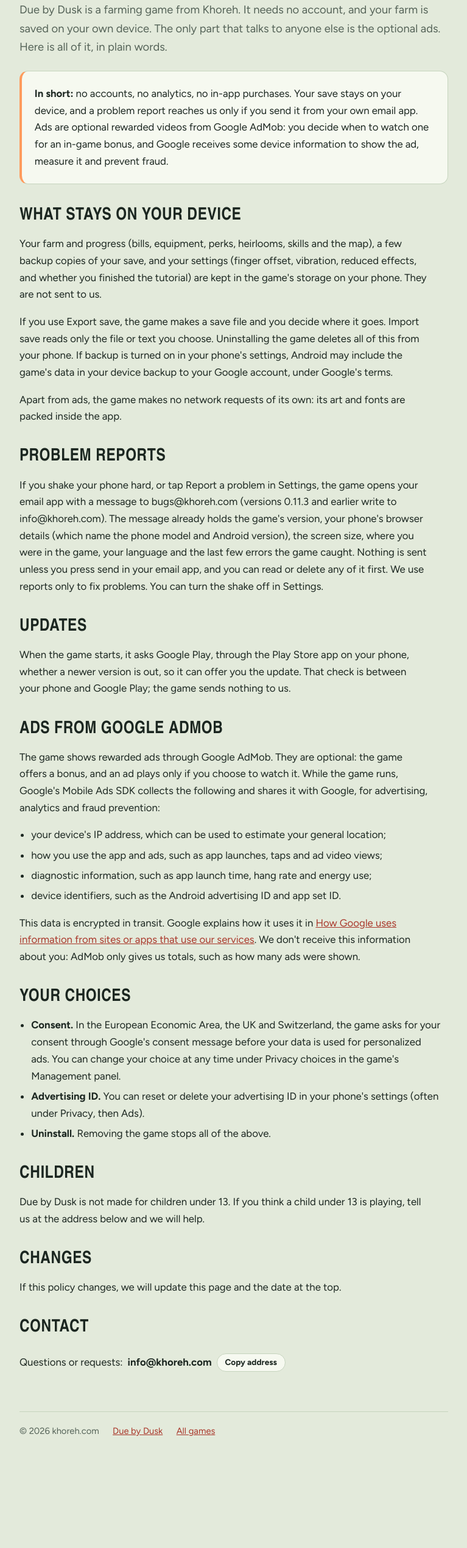
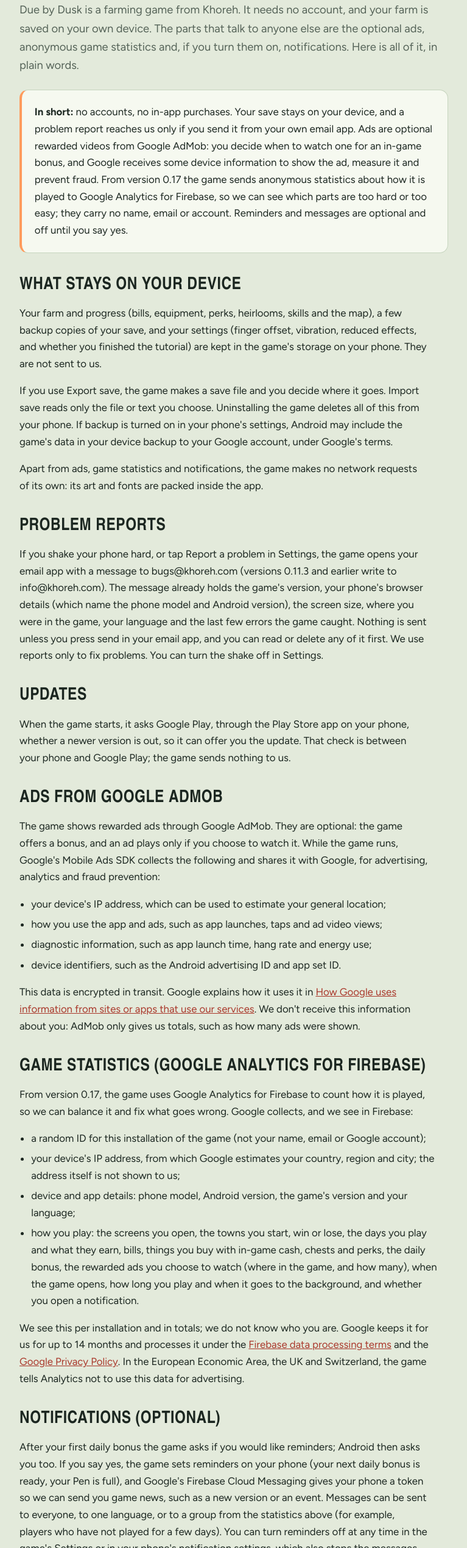
Before and after one commit to navidfarazmand/khoreh, a plain HTML site: page due-by-dusk/privacy.html in a window 1280 px wide. Shown: the part 262-2800 px from the top of the page at 61% size, without its empty margins (256-1023 px from the left). Before the commit the page ends 2668 px from the top, so only its background shows below. Drawn offline with nearby package versions, Linux system fonts and the light colour scheme; a web font is replaced by a local one.

Commit message:
Due by Dusk privacy policy for 0.17: game statistics (Google Analytics for Firebase) and optional notifications
Co-Authored-By: Claude Opus 5.5 <noreply@anthropic.com>
Claude-Session: https://claude.ai/code/session_01BgcTNe9EahyLjZRDCi5tpe

```diff
--- a/due-by-dusk/privacy.html
+++ b/due-by-dusk/privacy.html
@@ -45,18 +45,18 @@
     <nav aria-label="Site"><a href="/due-by-dusk/">The game</a><a href="/">All games</a></nav>
   </header>
   <main>
-    <p class="eyebrow">Privacy policy · updated 4 November 2026</p>
+    <p class="eyebrow">Privacy policy · updated 22 November 2026</p>
     <h1>Your farm stays on your phone.</h1>
-    <p class="lede">Due by Dusk is a farming game from Khoreh. It needs no account, and your farm is saved on your own device. The only part that talks to anyone else is the optional ads. Here is all of it, in plain words.</p>
+    <p class="lede">Due by Dusk is a farming game from Khoreh. It needs no account, and your farm is saved on your own device. The parts that talk to anyone else are the optional ads, anonymous game statistics and, if you turn them on, notifications. Here is all of it, in plain words.</p>
 
     <div class="box">
-      <p><b>In short:</b> no accounts, no analytics, no in-app purchases. Your save stays on your device, and a problem report reaches us only if you send it from your own email app. Ads are optional rewarded videos from Google AdMob: you decide when to watch one for an in-game bonus, and Google receives some device information to show the ad, measure it and prevent fraud.</p>
+      <p><b>In short:</b> no accounts, no in-app purchases. Your save stays on your device, and a problem report reaches us only if you send it from your own email app. Ads are optional rewarded videos from Google AdMob: you decide when to watch one for an in-game bonus, and Google receives some device information to show the ad, measure it and prevent fraud. From version 0.17 the game sends anonymous statistics about how it is played to Google Analytics for Firebase, so we can see which parts are too hard or too easy; they carry no name, email or account. Reminders and messages are optional and off until you say yes.</p>
     </div>
 
     <h2>What stays on your device</h2>
     <p>Your farm and progress (bills, equipment, perks, heirlooms, skills and the map), a few backup copies of your save, and your settings (finger offset, vibration, reduced effects, and whether you finished the tutorial) are kept in the game's storage on your phone. They are not sent to us.</p>
     <p>If you use Export save, the game makes a save file and you decide where it goes. Import save reads only the file or text you choose. Uninstalling the game deletes all of this from your phone. If backup is turned on in your phone's settings, Android may include the game's data in your device backup to your Google account, under Google's terms.</p>
-    <p>Apart from ads, the game makes no network requests of its own: its art and fonts are packed inside the app.</p>
+    <p>Apart from ads, game statistics and notifications, the game makes no network requests of its own: its art and fonts are packed inside the app.</p>
 
     <h2>Problem reports</h2>
     <p>If you shake your phone hard, or tap Report a problem in Settings, the game opens your email app with a message to bugs@khoreh.com (versions 0.11.3 and earlier write to info@khoreh.com). The message already holds the game's version, your phone's browser details (which name the phone model and Android version), the screen size, where you were in the game, your language and the last few errors the game caught. Nothing is sent unless you press send in your email app, and you can read or delete any of it first. We use reports only to fix problems. You can turn the shake off in Settings.</p>
@@ -74,10 +74,25 @@
     </ul>
     <p>This data is encrypted in transit. Google explains how it uses it in <a href="https://policies.google.com/technologies/partner-sites">How Google uses information from sites or apps that use our services</a>. We don't receive this information about you: AdMob only gives us totals, such as how many ads were shown.</p>
 
+    <h2>Game statistics (Google Analytics for Firebase)</h2>
+    <p>From version 0.17, the game uses Google Analytics for Firebase to count how it is played, so we can balance it and fix what goes wrong. Google collects, and we see in Firebase:</p>
+    <ul>
+      <li>a random ID for this installation of the game (not your name, email or Google account);</li>
+      <li>your device's IP address, from which Google estimates your country, region and city; the address itself is not shown to us;</li>
+      <li>device and app details: phone model, Android version, the game's version and your language;</li>
+      <li>how you play: the screens you open, the towns you start, win or lose, the days you play and what they earn, bills, things you buy with in-game cash, chests and perks, the daily bonus, the rewarded ads you choose to watch (where in the game, and how many), when the game opens, how long you play and when it goes to the background, and whether you open a notification.</li>
+    </ul>
+    <p>We see this per installation and in totals; we do not know who you are. Google keeps it for us for up to 14 months and processes it under the <a href="https://firebase.google.com/terms/data-processing-terms">Firebase data processing terms</a> and the <a href="https://policies.google.com/privacy">Google Privacy Policy</a>. In the European Economic Area, the UK and Switzerland, the game tells Analytics not to use this data for advertising.</p>
+
+    <h2>Notifications (optional)</h2>
+    <p>After your first daily bonus the game asks if you would like reminders; Android then asks you too. If you say yes, the game sets reminders on your phone (your next daily bonus is ready, your Pen is full), and Google's Firebase Cloud Messaging gives your phone a token so we can send you game news, such as a new version or an event. Messages can be sent to everyone, to one language, or to a group from the statistics above (for example, players who have not played for a few days). You can turn reminders off at any time in the game's Settings or in your phone's notification settings, which also stops the messages.</p>
+
     <h2>Your choices</h2>
     <ul>
       <li><b>Consent.</b> In the European Economic Area, the UK and Switzerland, the game asks for your consent through Google's consent message before your data is used for personalized ads. You can change your choice at any time under Privacy choices in the game's Management panel.</li>
       <li><b>Advertising ID.</b> You can reset or delete your advertising ID in your phone's settings (often under Privacy, then Ads).</li>
+      <li><b>Notifications.</b> Turn Reminders off in the game's Settings, or turn notifications off for Due by Dusk in your phone's settings.</li>
+      <li><b>Statistics.</b> To have the statistics from your phone deleted, write to us at the address below; uninstalling the game ends them, and Google deletes them within 14 months.</li>
       <li><b>Uninstall.</b> Removing the game stops all of the above.</li>
     </ul>
 
```
